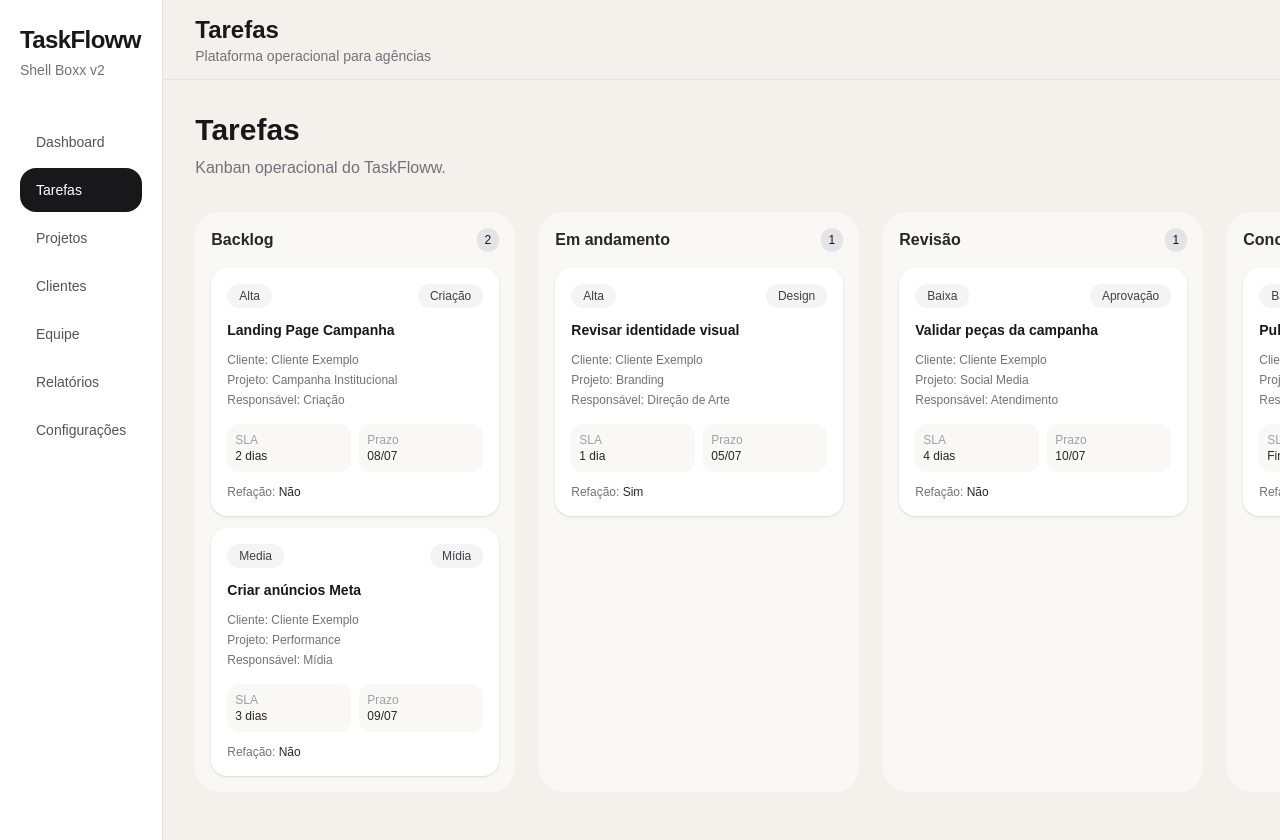
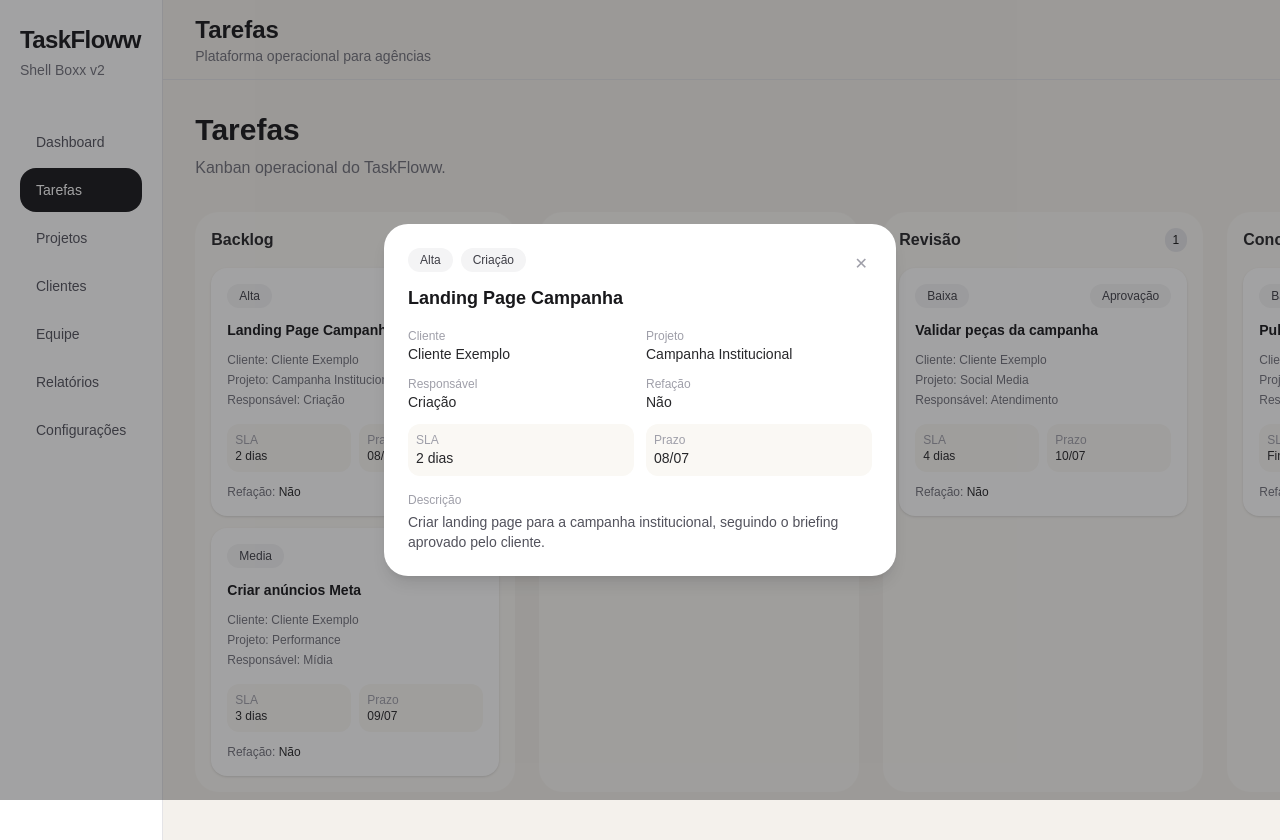
Before and after one commit to hudsonoli/taskflow, a Next.js app in the folder frontend/: page /tarefas in a window 1280 px wide. Both pictures are taken after a click on the button 355 px from the left and 392 px from the top of the page. Shown: the top 840 px of the page. Built offline with nearby package versions, Linux system fonts and the light colour scheme.

Commit message:
fase 3.4 adiciona modal de detalhe da tarefa

```diff
--- a/frontend/src/components/kanban/KanbanBoard.tsx
+++ b/frontend/src/components/kanban/KanbanBoard.tsx
@@ -1,8 +1,15 @@
 "use client";
 
-import { DndContext, type DragEndEvent } from "@dnd-kit/core";
+import {
+  DndContext,
+  PointerSensor,
+  useSensor,
+  useSensors,
+  type DragEndEvent,
+} from "@dnd-kit/core";
 import { useState } from "react";
 import { KanbanColumn, type KanbanTask } from "./KanbanColumn";
+import { TaskDetailModal } from "./TaskDetailModal";
 
 type KanbanColumnConfig = {
   id: string;
@@ -29,6 +36,8 @@ const initialTasks: KanbanTask[] = [
     taskType: "Criação",
     rework: "Não",
     columnId: "backlog",
+    description:
+      "Criar landing page para a campanha institucional, seguindo o briefing aprovado pelo cliente.",
   },
   {
     id: "task-2",
@@ -42,6 +51,8 @@ const initialTasks: KanbanTask[] = [
     taskType: "Mídia",
     rework: "Não",
     columnId: "backlog",
+    description:
+      "Produzir variações de criativos para os conjuntos de anúncios do Meta Ads.",
   },
   {
     id: "task-3",
@@ -55,6 +66,8 @@ const initialTasks: KanbanTask[] = [
     taskType: "Design",
     rework: "Sim",
     columnId: "em-andamento",
+    description:
+      "Ajustar identidade visual conforme apontamentos da última rodada de aprovação.",
   },
   {
     id: "task-4",
@@ -68,6 +81,8 @@ const initialTasks: KanbanTask[] = [
     taskType: "Aprovação",
     rework: "Não",
     columnId: "revisao",
+    description:
+      "Validar peças finalizadas com o cliente antes da publicação nas redes sociais.",
   },
   {
     id: "task-5",
@@ -81,11 +96,19 @@ const initialTasks: KanbanTask[] = [
     taskType: "Publicação",
     rework: "Não",
     columnId: "concluido",
+    description: "Publicação realizada nos canais definidos no cronograma.",
   },
 ];
 
 export function KanbanBoard() {
   const [tasks, setTasks] = useState<KanbanTask[]>(initialTasks);
+  const [selectedTask, setSelectedTask] = useState<KanbanTask | null>(null);
+
+  const sensors = useSensors(
+    useSensor(PointerSensor, {
+      activationConstraint: { distance: 8 },
+    })
+  );
 
   function handleDragEnd(event: DragEndEvent) {
     const { active, over } = event;
@@ -103,7 +126,8 @@ export function KanbanBoard() {
   }
 
   return (
-    <DndContext onDragEnd={handleDragEnd}>
+    <>
+      <DndContext sensors={sensors} onDragEnd={handleDragEnd}>
         <div className="overflow-x-auto">
           <div className="flex gap-6 pb-4">
             {columns.map((column) => (
@@ -112,10 +136,17 @@ export function KanbanBoard() {
                 id={column.id}
                 title={column.title}
                 tasks={tasks.filter((task) => task.columnId === column.id)}
+                onTaskSelect={setSelectedTask}
               />
             ))}
           </div>
         </div>
       </DndContext>
+
+      <TaskDetailModal
+        task={selectedTask}
+        onClose={() => setSelectedTask(null)}
+      />
+    </>
   );
 }
--- a/frontend/src/components/kanban/KanbanCard.tsx
+++ b/frontend/src/components/kanban/KanbanCard.tsx
@@ -14,6 +14,7 @@ type KanbanCardProps = {
   sla: string;
   taskType: string;
   rework: TaskRework;
+  onClick?: () => void;
 };
 
 export function KanbanCard({
@@ -27,9 +28,14 @@ export function KanbanCard({
   sla,
   taskType,
   rework,
+  onClick,
 }: KanbanCardProps) {
   return (
-    <div data-task-id={id} className="rounded-2xl bg-white p-4 shadow-sm">
+    <div
+      data-task-id={id}
+      onClick={onClick}
+      className="cursor-pointer rounded-2xl bg-white p-4 shadow-sm"
+    >
       <div className="flex items-center justify-between gap-2">
         <Badge>{priority}</Badge>
         <Badge>{taskType}</Badge>
--- a/frontend/src/components/kanban/KanbanColumn.tsx
+++ b/frontend/src/components/kanban/KanbanColumn.tsx
@@ -20,15 +20,23 @@ export type KanbanTask = {
   taskType: string;
   rework: TaskRework;
   columnId: string;
+  description: string;
 };
 
 type KanbanColumnProps = {
   id: string;
   title: string;
   tasks: KanbanTask[];
+  onTaskSelect: (task: KanbanTask) => void;
 };
 
-function DraggableCard({ task }: { task: KanbanTask }) {
+function DraggableCard({
+  task,
+  onSelect,
+}: {
+  task: KanbanTask;
+  onSelect: (task: KanbanTask) => void;
+}) {
   const { attributes, listeners, setNodeRef, transform } = useDraggable({
     id: task.id,
   });
@@ -56,12 +64,18 @@ function DraggableCard({ task }: { task: KanbanTask }) {
         sla={task.sla}
         taskType={task.taskType}
         rework={task.rework}
+        onClick={() => onSelect(task)}
       />
     </div>
   );
 }
 
-export function KanbanColumn({ id, title, tasks }: KanbanColumnProps) {
+export function KanbanColumn({
+  id,
+  title,
+  tasks,
+  onTaskSelect,
+}: KanbanColumnProps) {
   const { setNodeRef, isOver } = useDroppable({ id });
 
   return (
@@ -81,7 +95,7 @@ export function KanbanColumn({ id, title, tasks }: KanbanColumnProps) {
 
       <div className="space-y-3">
         {tasks.map((task) => (
-          <DraggableCard key={task.id} task={task} />
+          <DraggableCard key={task.id} task={task} onSelect={onTaskSelect} />
         ))}
       </div>
     </div>
--- /dev/null
+++ b/frontend/src/components/kanban/TaskDetailModal.tsx
@@ -0,0 +1,75 @@
+import { Badge } from "@/components/ui/Badge";
+import { Modal } from "@/components/ui/Modal";
+import type { KanbanTask } from "./KanbanColumn";
+
+type TaskDetailModalProps = {
+  task: KanbanTask | null;
+  onClose: () => void;
+};
+
+export function TaskDetailModal({ task, onClose }: TaskDetailModalProps) {
+  return (
+    <Modal open={task !== null} onClose={onClose}>
+      {task && (
+        <div>
+          <div className="flex items-start justify-between gap-4">
+            <div>
+              <div className="flex gap-2">
+                <Badge>{task.priority}</Badge>
+                <Badge>{task.taskType}</Badge>
+              </div>
+              <h2 className="mt-3 text-lg font-semibold text-zinc-900">
+                {task.title}
+              </h2>
+            </div>
+
+            <button
+              onClick={onClose}
+              aria-label="Fechar"
+              className="rounded-full p-1 text-zinc-400 hover:bg-zinc-100 hover:text-zinc-700"
+            >
+              ✕
+            </button>
+          </div>
+
+          <div className="mt-4 grid grid-cols-2 gap-3 text-sm">
+            <div>
+              <p className="text-xs text-zinc-400">Cliente</p>
+              <p className="font-medium text-zinc-800">{task.client}</p>
+            </div>
+
+            <div>
+              <p className="text-xs text-zinc-400">Projeto</p>
+              <p className="font-medium text-zinc-800">{task.project}</p>
+            </div>
+
+            <div>
+              <p className="text-xs text-zinc-400">Responsável</p>
+              <p className="font-medium text-zinc-800">{task.assignee}</p>
+            </div>
+
+            <div>
+              <p className="text-xs text-zinc-400">Refação</p>
+              <p className="font-medium text-zinc-800">{task.rework}</p>
+            </div>
+
+            <div className="rounded-xl bg-[#faf8f4] p-2">
+              <p className="text-xs text-zinc-400">SLA</p>
+              <p className="font-medium text-zinc-800">{task.sla}</p>
+            </div>
+
+            <div className="rounded-xl bg-[#faf8f4] p-2">
+              <p className="text-xs text-zinc-400">Prazo</p>
+              <p className="font-medium text-zinc-800">{task.deadline}</p>
+            </div>
+          </div>
+
+          <div className="mt-4">
+            <p className="text-xs text-zinc-400">Descrição</p>
+            <p className="mt-1 text-sm text-zinc-600">{task.description}</p>
+          </div>
+        </div>
+      )}
+    </Modal>
+  );
+}
--- /dev/null
+++ b/frontend/src/components/ui/Modal.tsx
@@ -0,0 +1,38 @@
+"use client";
+
+import { useEffect } from "react";
+
+type ModalProps = {
+  open: boolean;
+  onClose: () => void;
+  children: React.ReactNode;
+};
+
+export function Modal({ open, onClose, children }: ModalProps) {
+  useEffect(() => {
+    if (!open) return;
+
+    function handleKeyDown(event: KeyboardEvent) {
+      if (event.key === "Escape") onClose();
+    }
+
+    document.addEventListener("keydown", handleKeyDown);
+    return () => document.removeEventListener("keydown", handleKeyDown);
+  }, [open, onClose]);
+
+  if (!open) return null;
+
+  return (
+    <div className="fixed inset-0 z-50 flex items-center justify-center p-4">
+      <div
+        className="absolute inset-0 bg-zinc-900/40"
+        onClick={onClose}
+        aria-hidden="true"
+      />
+
+      <div className="relative w-full max-w-lg rounded-3xl bg-white p-6 shadow-lg">
+        {children}
+      </div>
+    </div>
+  );
+}
```
Lines whose indentation alone changed are shown as unchanged.
